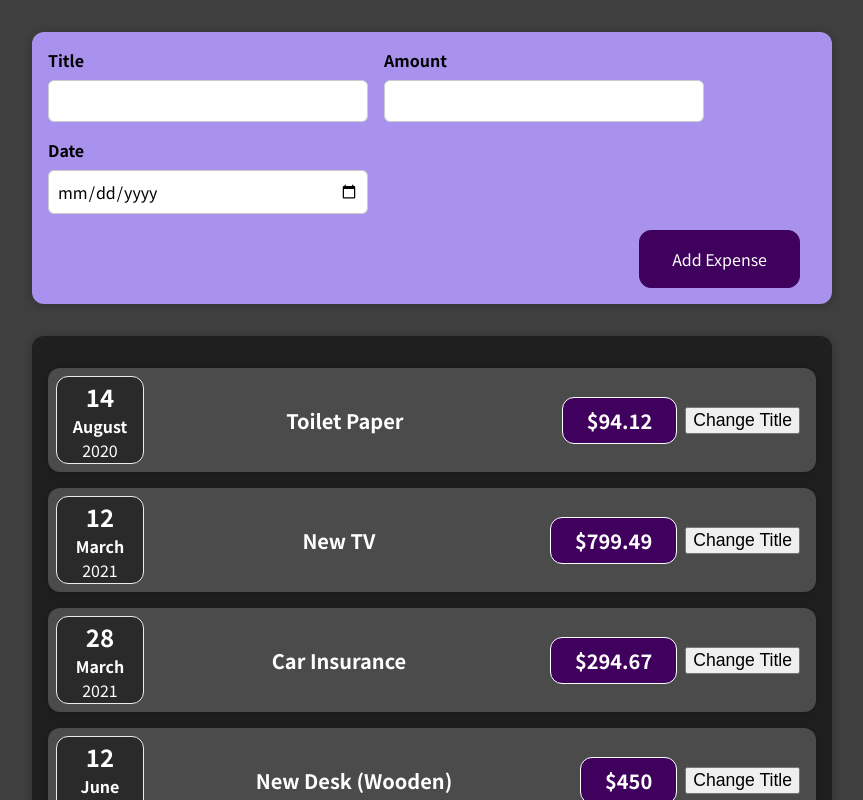
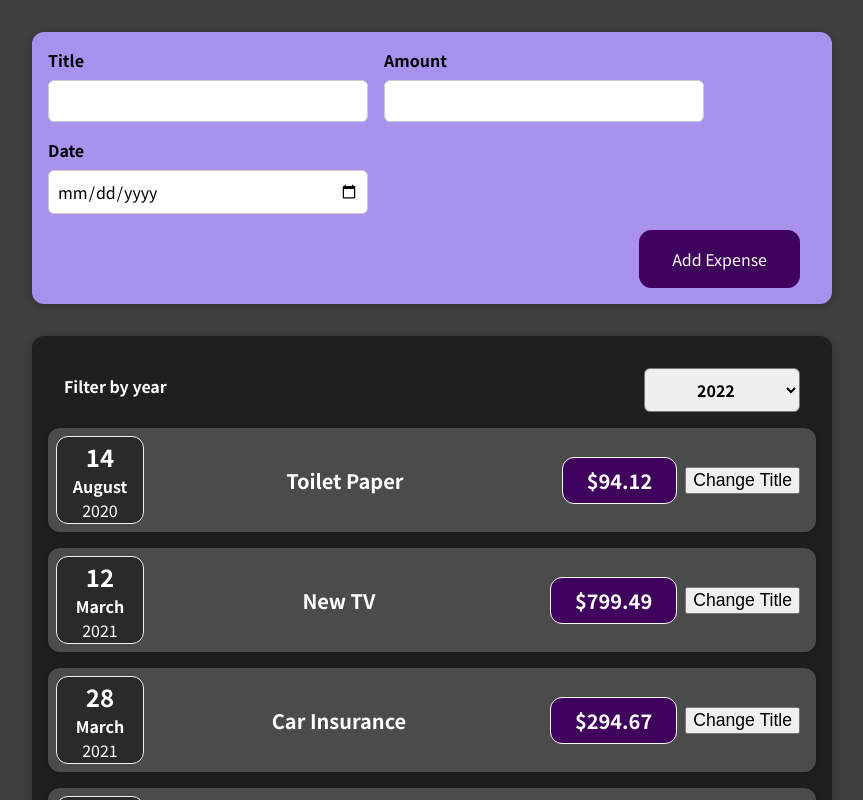
Before and after one commit to abhinavoo7/ExpenseTracker, a React (Create React App) app: page / in a window 1280 px wide. Shown: the top 800 px of the page, without its empty margins (208-1071 px from the left). Built offline with nearby package versions, Linux system fonts and the light colour scheme.

Commit message:
assignment 2 events & state complete

```diff
--- a/src/App.tsx
+++ b/src/App.tsx
@@ -1,6 +1,7 @@
 import './App.css'
 import Expenses from './components/Expenses/Expenses'
 import NewExpense from './components/NewExpense/NewExpense'
+import { useState } from 'react'
 
 function App() {
   const expenses = [
@@ -25,15 +26,26 @@ function App() {
     },
   ]
 
+  const [expenseList, setExpenses] = useState(expenses)
+
   const addExpenseDataHandler = (expenseData: ExpenseData) => {
     console.log('In app.tsx')
-    console.log(expenseData)
+    // console.log(expenseData)
+    const exp = {
+      id: expenseData.id!!,
+      title: expenseData.title,
+      amount: expenseData.amount,
+      date: expenseData.date,
+    }
+    expenses.push(exp)
+    setExpenses(expenses)
+    console.log(expenseList)
   }
 
   return (
     <div className="App">
       <NewExpense onAddExpense={addExpenseDataHandler} />
-      <Expenses items={expenses} />
+      <Expenses items={expenseList} />
     </div>
   )
 }
--- /dev/null
+++ b/src/components/Expenses/ExpenseFilter.css
@@ -0,0 +1,24 @@
+.expenses-filter {
+  color: white;
+  padding: 0 1rem;
+}
+
+.expenses-filter__control {
+  display: flex;
+  width: 100%;
+  align-items: center;
+  justify-content: space-between;
+  margin: 1rem 0;
+}
+
+.expenses-filter label {
+  font-weight: bold;
+  margin-bottom: 0.5rem;
+}
+
+.expenses-filter select {
+  font: inherit;
+  padding: 0.5rem 3rem;
+  font-weight: bold;
+  border-radius: 6px;
+}
--- /dev/null
+++ b/src/components/Expenses/ExpenseFilter.tsx
@@ -0,0 +1,30 @@
+import { ChangeEvent } from 'react'
+import './ExpenseFilter.css'
+
+const ExpenseFilter = (props: Props) => {
+  const dropDownChangeHandler = (event: ChangeEvent<HTMLSelectElement>) => {
+    // console.log(event.target.value)
+    props.onChangeFilter(event.target.value)
+  }
+
+  return (
+    <div className="expenses-filter">
+      <div className="expenses-filter__control">
+        <label>Filter by year</label>
+        <select value={props.selected} onChange={dropDownChangeHandler}>
+          <option value="2023">2023</option>
+          <option value="2022">2022</option>
+          <option value="2021">2021</option>
+          <option value="2010">2010</option>
+        </select>
+      </div>
+    </div>
+  )
+}
+
+export default ExpenseFilter
+
+interface Props {
+  onChangeFilter: (year: string) => void
+  selected: string
+}
--- a/src/components/Expenses/Expenses.tsx
+++ b/src/components/Expenses/Expenses.tsx
@@ -1,6 +1,8 @@
 import ExpenseItem from './ExpenseItem'
 import './Expenses.css'
 import Card from '../UI/Card'
+import ExpenseFilter from './ExpenseFilter'
+import { useState } from 'react'
 
 interface Items {
   id?: string
@@ -14,8 +16,21 @@ interface Props {
 }
 
 function Expenses(props: Props) {
+  const [filteredYear, setFilterYear] = useState('2022')
+
+  const filterChangeHandler = (selectedYear: string) => {
+    console.log('Expense.tsx')
+    console.log(selectedYear)
+    setFilterYear(selectedYear)
+  }
+
   return (
+    <div>
       <Card className="expenses">
+        <ExpenseFilter
+          selected={filteredYear}
+          onChangeFilter={filterChangeHandler}
+        />
         <ExpenseItem
           title={props.items[0].title}
           amount={props.items[0].amount}
@@ -37,6 +52,7 @@ function Expenses(props: Props) {
           date={props.items[3].date}
         />
       </Card>
+    </div>
   )
 }
 
--- a/src/components/NewExpense/NewExpense.tsx
+++ b/src/components/NewExpense/NewExpense.tsx
@@ -7,9 +7,7 @@ const NewExpense = (props: Props) => {
       ...enteredExpenseData,
       id: Math.random().toString(),
     }
-    console.log(expenseData.amount)
-    console.log(expenseData.title)
-    console.log(expenseData)
+    // console.log(expenseData)
     props.onAddExpense(expenseData)
   }
 
```
Also changed, not shown: 1 other file (tests, documents, lock files or other folders). Lines whose indentation alone changed are shown as unchanged.
